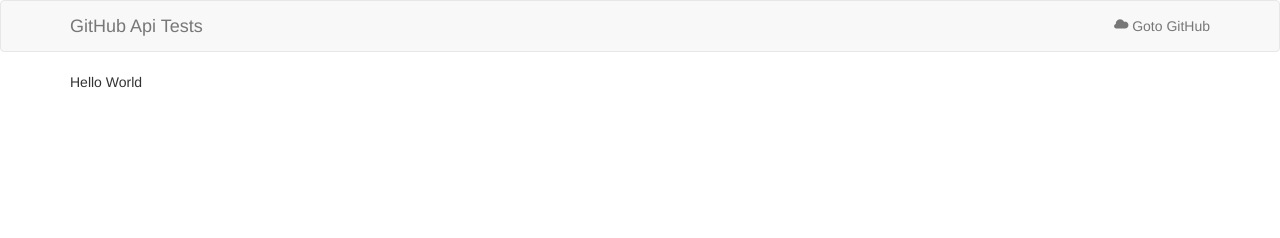
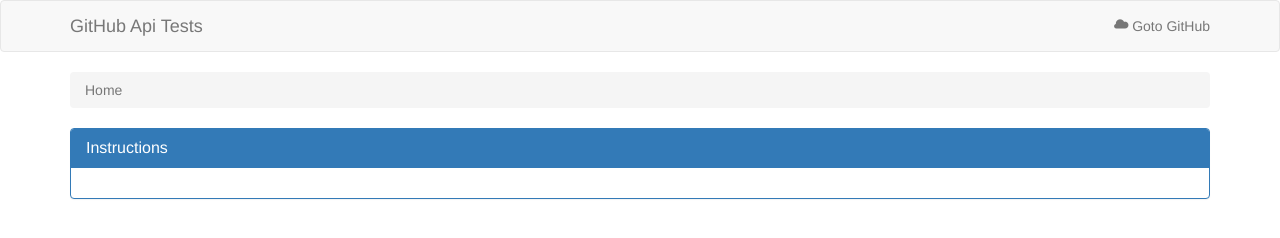
Before and after one commit to calmlow/modern-frameworks-lab, a plain HTML site: page index.html in a window 1280 px wide. Drawn offline with nearby package versions, Linux system fonts and the light colour scheme; some packages are replaced by stand-ins of ours.

Commit message:
3.2 Make it nice

```diff
--- a/views/list.html
+++ b/views/list.html
@@ -1 +1,11 @@
-{{searchValue}}
+<ol class="breadcrumb">
+  <li class="active">Home</li>
+</ol>
+
+<div class="panel panel-primary">
+  <div class="panel-heading">
+    <h3 class="panel-title">Instructions</h3>
+  </div>
+  <div class="panel-body">
+  </div>
+</div>
```
